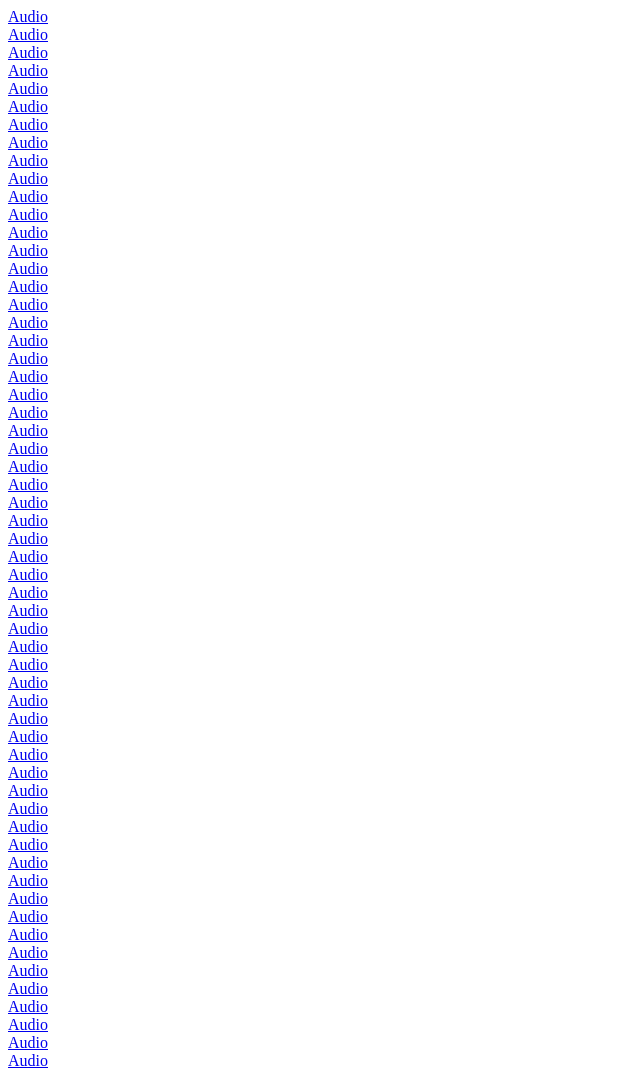
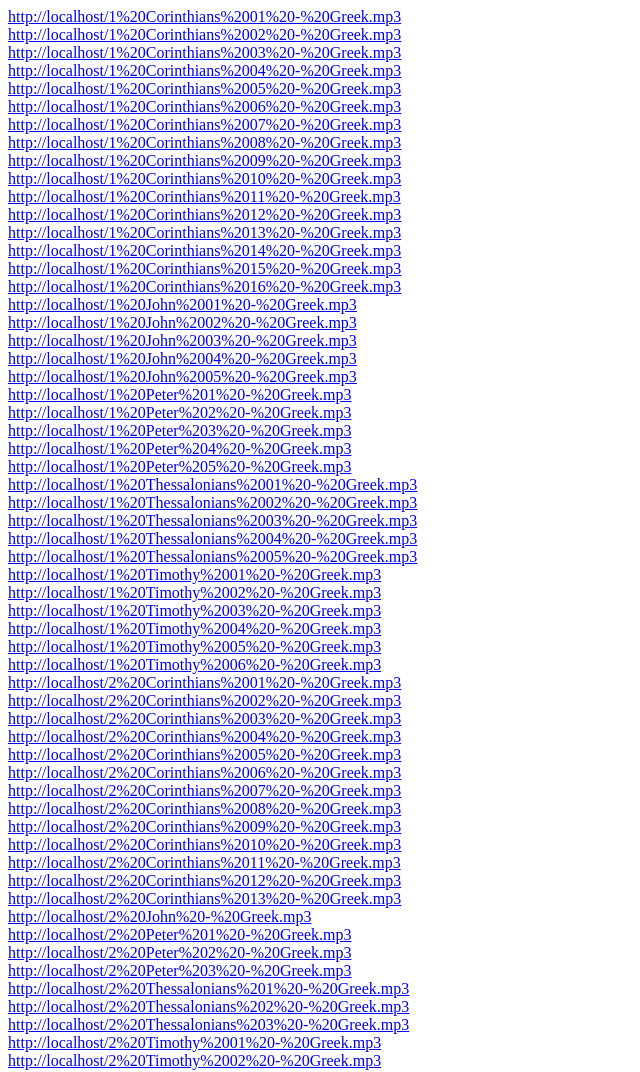
Before and after one commit to MilesFM/TRGrAudio, a plain HTML site: page index.html in a window 1280 px wide. Shown: the top 1072 px of the page, without its empty margins (0-640 px from the left). Drawn offline with Linux system fonts and the light colour scheme.

Commit message:
Update index.html

```diff
--- a/index.html
+++ b/index.html
@@ -4,6 +4,17 @@
     <meta charset="UTF-8">
     <meta name="viewport" content="width=device-width, initial-scale=1.0">
     <title>Greek Audo</title>
+    <script>
+        window.onload = () => {
+            let elements = document.getElementsByTagName("a");
+            for (let element in elements) {
+                console.log(elements[element].innerText);
+                if (elements[element].innerText == "Audio")
+                elements[element].innerText = elements[element].href;
+            }
+        }
+
+    </script>
 </head>
 <body>
     <a href="1 Corinthians 01 - Greek.mp3">Audio</a><br>
```
